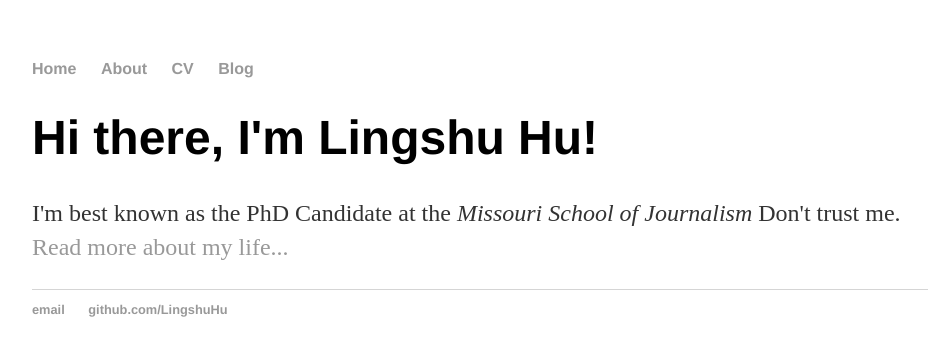
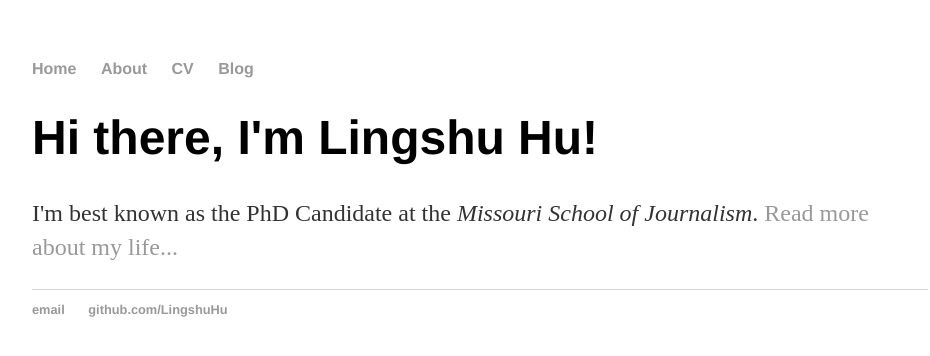
Before and after one commit to LingshuHu/lingshuhu.github.io, a Jekyll site: the page built from index.html, in a window 1280 px wide. Shown: the top 356 px of the page, without its empty margins (160-1090 px from the left). Built offline with Jekyll 4.4.1, drawn with Linux system fonts in a browser that asks for light colours.

Commit message:
Update index.html

```diff
--- a/index.html
+++ b/index.html
@@ -1,30 +1,8 @@
-<!DOCTYPE html>
-<html>
-	<head>
-		<title>Lingshu Hup</title>
-		<!-- link to main stylesheet -->
-		<link rel="stylesheet" type="text/css" href="/css/main.css">
-	</head>
-	<body>
-		<nav>
-    		<ul>
-        		<li><a href="/">Home</a></li>
-	        	<li><a href="/about">About</a></li>
-        		<li><a href="/cv">CV</a></li>
-        		<li><a href="/blog">Blog</a></li>
-    		</ul>
-		</nav>
-		<div class="container">
-    		<div class="blurb">
-        		<h1>Hi there, I'm Lingshu Hu!</h1>
-				<p>I'm best known as the PhD Candidate at the <em>Missouri School of Journalism</em> Don't trust me. <a href="/about">Read more about my life...</a></p>
-    		</div><!-- /.blurb -->
-		</div><!-- /.container -->
-		<footer>
-    		<ul>
-        		<li><a href="mailto:lhu@mail.missouri.edu">email</a></li>
-        		<li><a href="https://github.com/LingshuHu">github.com/LingshuHu</a></li>
-			</ul>
-		</footer>
-	</body>
-</html>
+---
+layout: default
+title: Lingshu Hu
+---
+<div class="blurb">
+	<h1>Hi there, I'm Lingshu Hu!</h1>
+	<p>I'm best known as the PhD Candidate at the <em>Missouri School of Journalism</em>. <a href="/about">Read more about my life...</a></p>
+</div><!-- /.blurb -->
```
